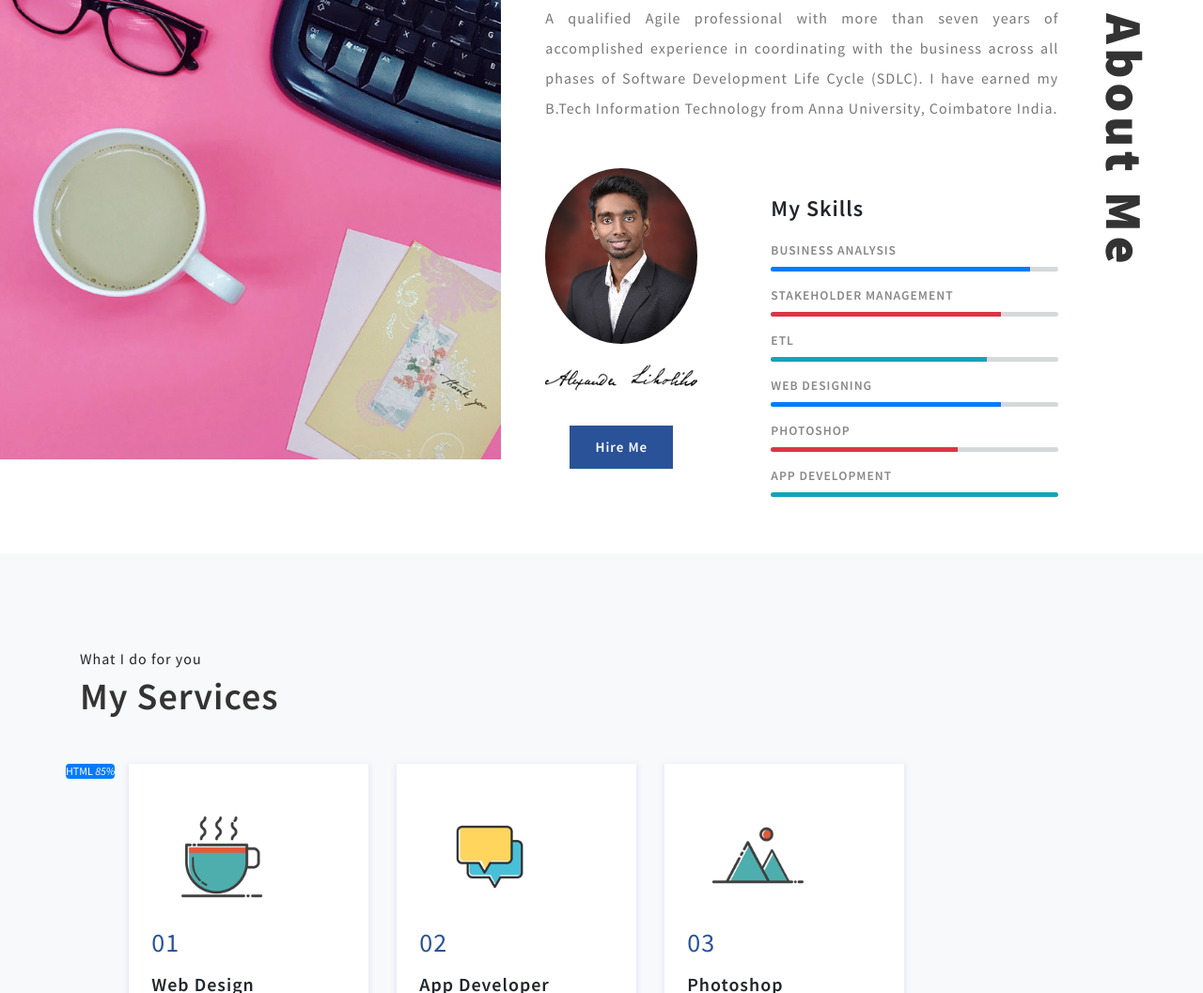
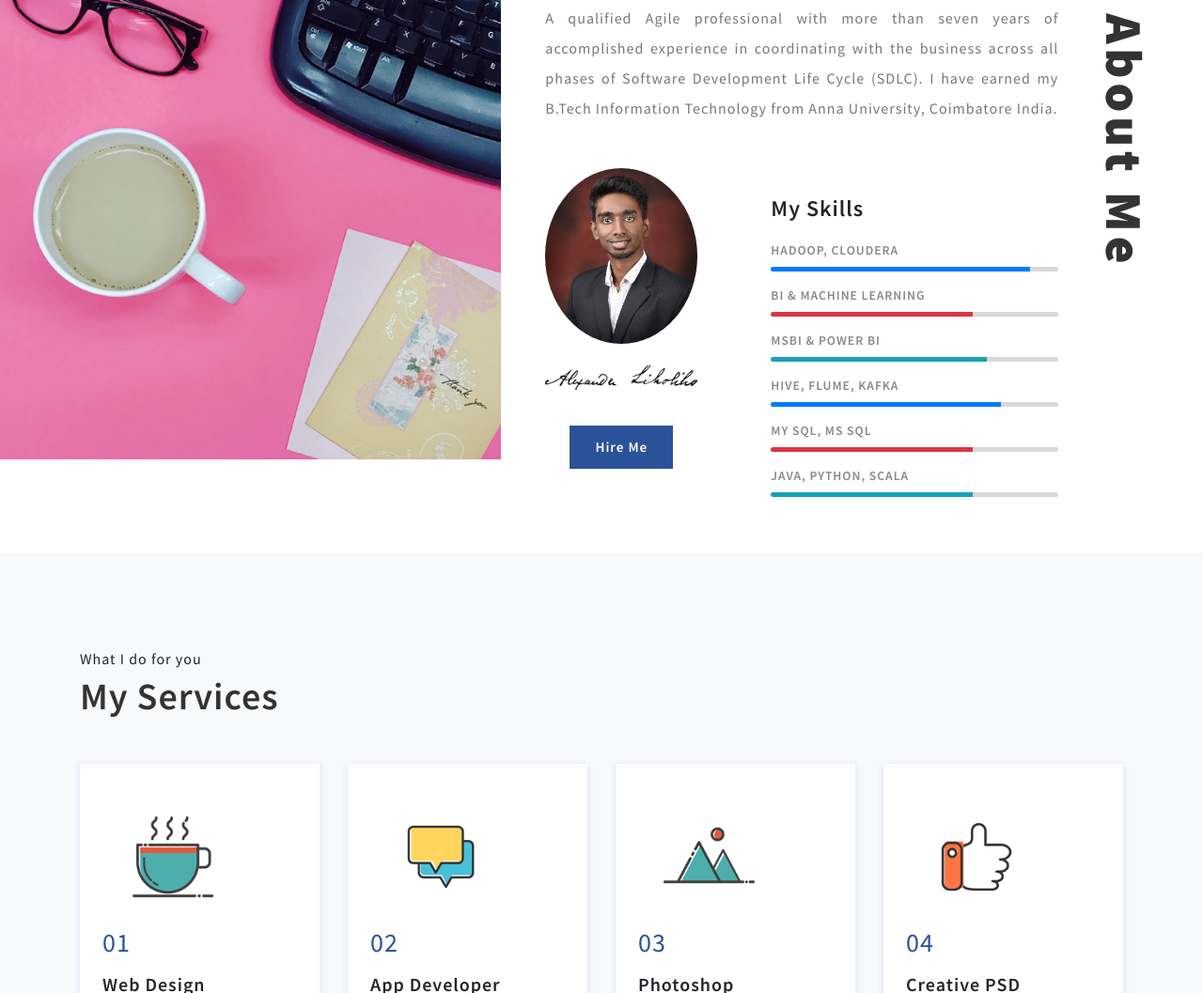
Before and after one commit to feliximmanuel/feliximmanuelk, a plain HTML site: page index.html in a window 1280 px wide. Shown: the part 911-1968 px from the top of the page at 94% size. Drawn offline with Linux system fonts and the light colour scheme.

Commit message:
Update index.html

```diff
--- a/index.html
+++ b/index.html
@@ -112,39 +112,39 @@ Smartphone Compatible web template, free webdesigns for Nokia, Samsung, LG, Sony
 						<div class="col-sm-7 offset-lg-1">
 							<h4 class="mt-4">My Skills</h4>
 							<div class="progress-one mt-3">
-								<h4 class="progress-tittle">Business Analysis</h4>
+								<h4 class="progress-tittle">Hadoop, Cloudera</h4>
 								<div class="progress">
 									<div class="progress-bar" role="progressbar" style="width: 90%" aria-valuenow="90" aria-valuemin="0" aria-valuemax="100"></div>
 								</div>
 							</div>
 							<div class="progress-one my-lg-3">
-								<h4 class="progress-tittle">Stakeholder Management</h4>
+								<h4 class="progress-tittle">BI & Machine Learning</h4>
 								<div class="progress">
-									<div class="progress-bar bg-danger" role="progressbar" style="width: 80%" aria-valuenow="80" aria-valuemin="0" aria-valuemax="100"></div>
+									<div class="progress-bar bg-danger" role="progressbar" style="width: 70%" aria-valuenow="70" aria-valuemin="0" aria-valuemax="100"></div>
 								</div>
 							</div>
 							<div class="progress-one">
-								<h4 class="progress-tittle">ETL</h4>
+								<h4 class="progress-tittle">MSBI & Power BI</h4>
 								<div class="progress">
 									<div class="progress-bar bg-info" role="progressbar" style="width: 75%" aria-valuenow="75" aria-valuemin="0" aria-valuemax="100"></div>
 								</div>
 							</div>
 							<div class="progress-one mt-3">
-								<h4 class="progress-tittle">Web Designing</h4>
+								<h4 class="progress-tittle">Hive, Flume, Kafka</h4>
 								<div class="progress">
 									<div class="progress-bar" role="progressbar" style="width: 80%" aria-valuenow="80" aria-valuemin="0" aria-valuemax="100"></div>
 								</div>
 							</div>
 							<div class="progress-one my-lg-3">
-								<h4 class="progress-tittle">Photoshop</h4>
+								<h4 class="progress-tittle">MY SQL, MS SQL</h4>
 								<div class="progress">
-									<div class="progress-bar bg-danger" role="progressbar" style="width: 65%" aria-valuenow="65" aria-valuemin="0" aria-valuemax="100"></div>
+									<div class="progress-bar bg-danger" role="progressbar" style="width: 70%" aria-valuenow="70" aria-valuemin="0" aria-valuemax="100"></div>
 								</div>
 							</div>
 							<div class="progress-one">
-								<h4 class="progress-tittle">App Development</h4>
+								<h4 class="progress-tittle">Java, Python, Scala</h4>
 								<div class="progress">
-									<div class="progress-bar bg-info" role="progressbar" style="width: 100%" aria-valuenow="100" aria-valuemin="0" aria-valuemax="100"></div>
+									<div class="progress-bar bg-info" role="progressbar" style="width: 70%" aria-valuenow="70" aria-valuemin="0" aria-valuemax="100"></div>
 								</div>
 							</div>
 						</div>
@@ -163,11 +163,6 @@ Smartphone Compatible web template, free webdesigns for Nokia, Samsung, LG, Sony
 		<p class="paragraph">What I do for you</p>
 		<h3 class="heading mb-sm-5 mb-4">My Services</h3>
 		<div class="row">
-		<div class="progress skill-bar">
-                <div class="progress-bar progress-bar-success" role="progressbar" aria-valuenow="85" aria-valuemin="0" aria-valuemax="100">
-                  <span class="skill">HTML <i class="val">85%</i></span>
-                </div>
-              </div>
 			<div class="col-lg-3 col-sm-6 mb-5">
 			   <div class="panel panel-default">
 				  <div class="panel-thumbnail">
```
